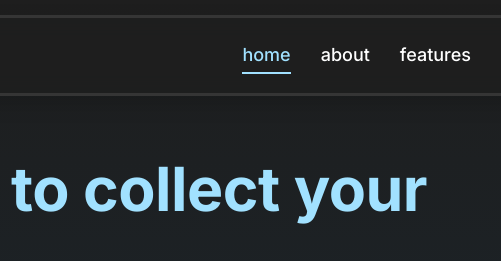
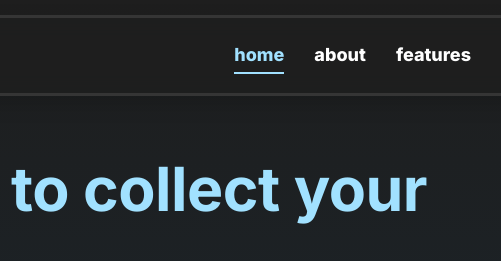
Before and after one commit to teenagetech/nocturne, a plain HTML site: page index.html in a window 1280 px wide. Shown: the top 261 px of the page, 532-1033 px from the left. Drawn offline with Linux system fonts and the light colour scheme.

Commit message:
AutoUpdate

```diff
--- a/styles.css
+++ b/styles.css
@@ -14,6 +14,7 @@
 
 html {
     scroll-behavior: smooth;
+    background-color: var(--background-start);
 }
 
 body {
@@ -110,7 +111,7 @@ body {
     color: white;
     text-decoration: none;
     font-size: 18px;
-    font-weight: 500;
+    font-weight: 800;
     transition: all 0.3s ease;
     position: relative;
     border-radius: 10px;
```
